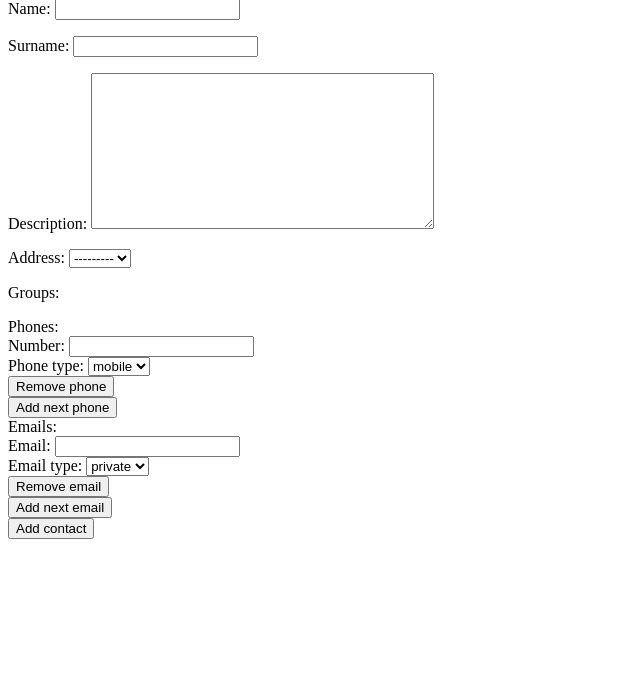
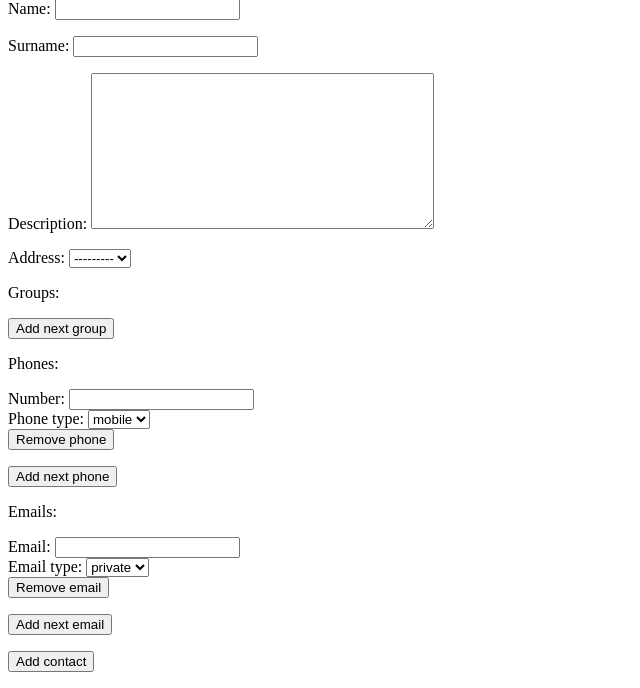
Before and after one commit to AndrzejSzeszko/ContactBox_Warsztat_3_2, a Django app: template app_contactbox/templates/app_contactbox/contact_create.html in a window 1280 px wide. Shown: the part 178-866 px from the top of the page, without its empty margins (0-640 px from the left). Before the commit the page ends 717 px from the top, so only its background shows below. Run offline with Django 3.2, Linux system fonts and the light colour scheme; the template is opened without the code that fills it: values that come from a table or form of the project are taken from there, others are empty.

Commit message:
add GroupForm in CreateContact

```diff
--- a/app_contactbox/templates/app_contactbox/contact_create.html
+++ b/app_contactbox/templates/app_contactbox/contact_create.html
@@ -17,7 +17,15 @@
         {% csrf_token %}
         {{ person_form.as_p }}
 
-        Phones:
+        <div class="group-form" hidden>
+            {{ group_form.group_name.errors }}
+            {{ group_form.group_name.label_tag }} {{ group_form.group_name }}
+            <button class="remove-button" type="button">Remove group</button>
+            <p></p>
+        </div>
+        <button id="add-group-button" type="button">Add next group</button><br>
+
+        <p>Phones:</p>
         <div class="phone-form">
             <div class="fieldWrapper">
                 {{ phone_form.number.errors }}
@@ -28,10 +36,11 @@
                 {{ phone_form.phone_type.label_tag }} {{ phone_form.phone_type }}
             </div>
             <button class="remove-button" type="button">Remove phone</button>
+            <p></p>
         </div>
         <button id="add-phone-button" type="button">Add next phone</button><br>
 
-        Emails:
+        <p>Emails:</p>
         <div class="email-form">
             <div class="fieldWrapper">
                 {{ email_form.email.errors }}
@@ -42,10 +51,11 @@
                 {{ email_form.email_type.label_tag }} {{ email_form.email_type }}
             </div>
             <button class="remove-button" type="button">Remove email</button>
+            <p></p>
         </div>
         <button id="add-email-button" type="button">Add next email</button><br>
 
-        <button type="submit">Add contact</button>
+        <p><button type="submit">Add contact</button></p>
     </form>
 
 {% endblock content %}
--- a/app_contactbox/templates/app_contactbox/person_update.html
+++ b/app_contactbox/templates/app_contactbox/person_update.html
@@ -6,7 +6,7 @@
 
     <form action="" method="post">
         {% csrf_token %}
-        {{ form }}
+        {{ form.as_p }}
         <input type="submit" value="save">
     </form>
 
```
